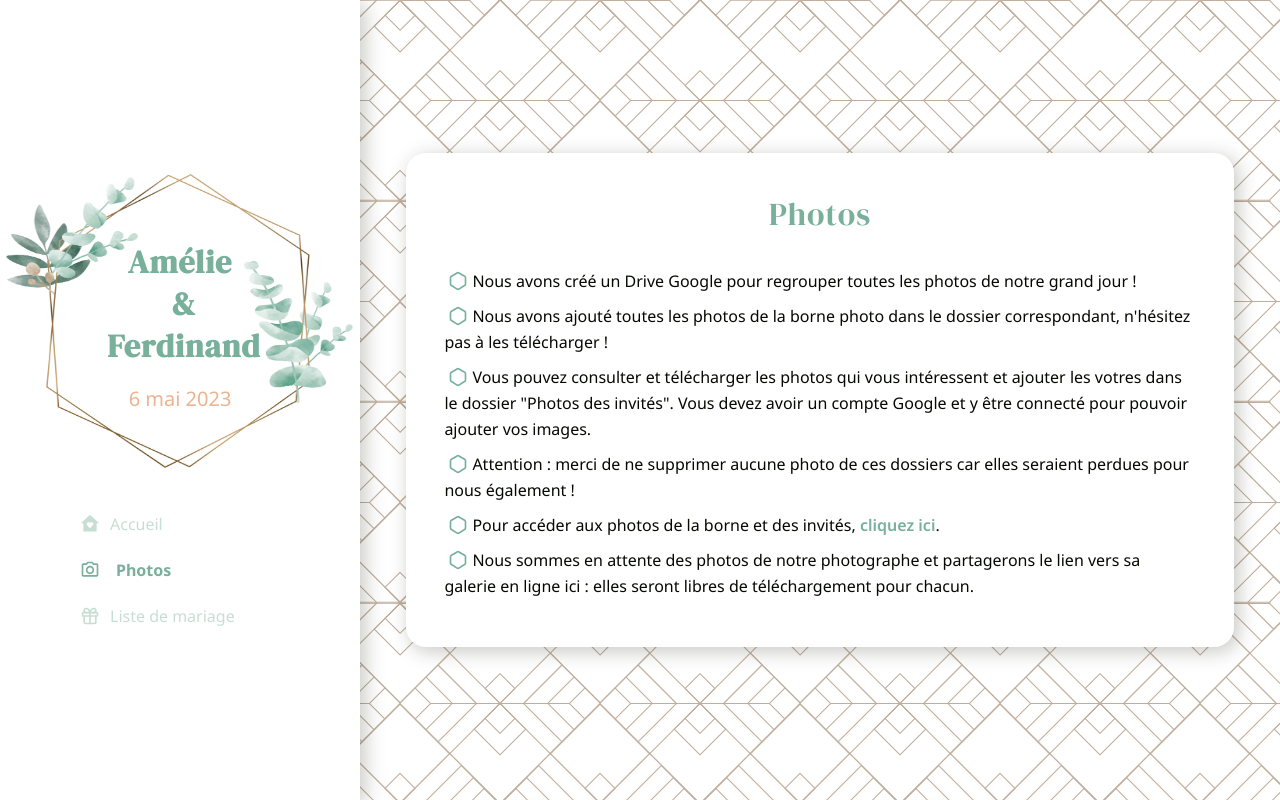
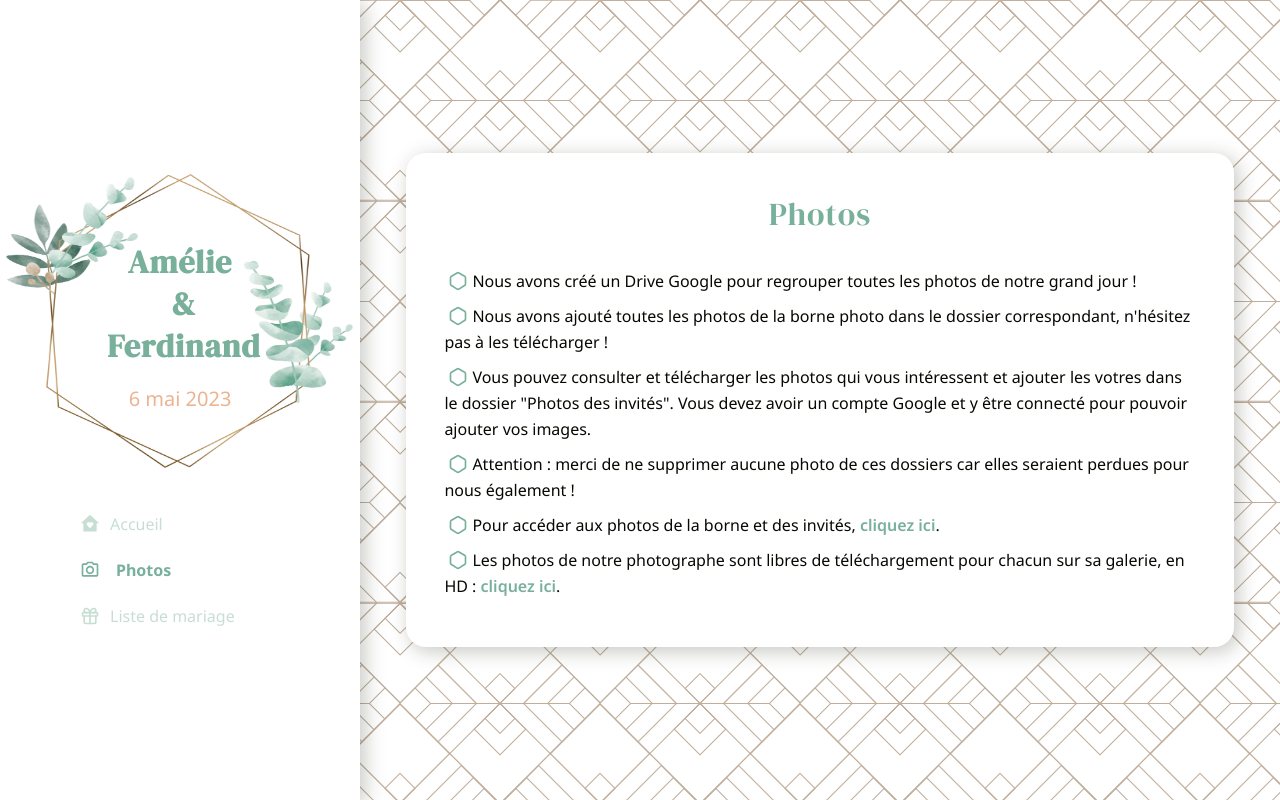
Before and after one commit to AmelieGHP/mariage, a React (Vite) app: page /photos in a window 1280 px wide. Built offline with nearby package versions, Linux system fonts and the light colour scheme.

Commit message:
Update Photos.jsx
Ajout lien vers galerie photographe

```diff
--- a/src/pages/Photos.jsx
+++ b/src/pages/Photos.jsx
@@ -44,9 +44,14 @@ const Photos = () => {
           </p>
           <p>
             <TbHexagon className="noMargin" />
-            Nous sommes en attente des photos de notre photographe et
-            partagerons le lien vers sa galerie en ligne ici : elles seront
-            libres de téléchargement pour chacun.
+            Les photos de notre photographe sont libres de téléchargement pour chacun sur sa galerie, en HD :{" "}
+            <a
+              href="https://twinheart.pic-time.com/JTxSyuYJEqiMh"
+              target="_blank"
+            > {" "}
+              cliquez ici
+            </a>
+          .
           </p>
         </div>
       </div>
```
